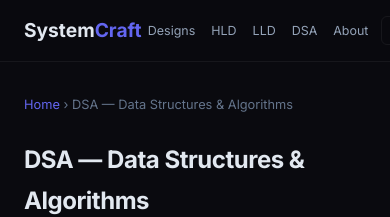
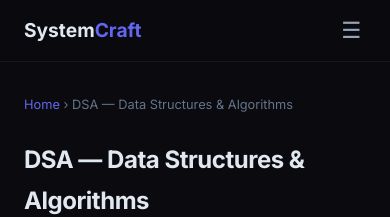
Before and after one commit to iluzn/HLD-Designs, a Jekyll site: the page built from pages/dsa.md, in a window 390 px wide. Shown: the top 217 px of the page. Built offline with Jekyll 4.4.1, drawn with Linux system fonts in a browser that asks for light colours; comment, search, counter and statistics services are not loaded.

Commit message:
feat: add hamburger menu for mobile (≤600px) to prevent nav overflow

```diff
--- a/_layouts/default.html
+++ b/_layouts/default.html
@@ -48,6 +48,18 @@
         /* Theme toggle */
         .theme-toggle { background: none; border: 1px solid var(--border); color: var(--text-muted); padding: 0.4rem 0.6rem; border-radius: 6px; cursor: pointer; font-size: 1rem; margin-left: 0.5rem; transition: all 0.2s; }
         .theme-toggle:hover { border-color: var(--accent); color: var(--text); }
+
+        /* Hamburger menu for mobile */
+        .hamburger { display: none; background: none; border: none; color: var(--text-muted); font-size: 1.4rem; cursor: pointer; padding: 0.3rem; line-height: 1; }
+        .nav-links { display: flex; align-items: center; gap: 0.2rem; }
+
+        @media (max-width: 600px) {
+            .hamburger { display: block; }
+            .nav-links { display: none; position: absolute; top: 100%; right: 1rem; background: var(--bg-header); border: 1px solid var(--border); border-radius: 8px; padding: 0.5rem; flex-direction: column; align-items: stretch; min-width: 150px; box-shadow: 0 8px 24px rgba(0,0,0,0.3); backdrop-filter: blur(12px); }
+            .nav-links.open { display: flex; }
+            .nav-links a { padding: 0.6rem 1rem; font-size: 0.9rem; }
+            .theme-toggle { margin: 0.3rem 1rem; }
+        }
 
         .page-layout { max-width: 1200px; margin: 0 auto; padding: 2rem 1.5rem 4rem; display: grid; grid-template-columns: 1fr 220px; gap: 3rem; }
 
@@ -125,8 +137,6 @@
             .mobile-toc-btn { display: block; }
             .content h1 { font-size: 1.5rem; }
             .content h2 { font-size: 1.2rem; }
-            nav a { font-size: 0.78rem; padding: 0.3rem 0.4rem; }
-            .theme-toggle { padding: 0.3rem 0.5rem; font-size: 0.9rem; margin-left: 0.2rem; }
         }
     </style>
     <script>
@@ -145,12 +155,15 @@
         <div class="header-inner">
             <a href="/" class="logo">System<span>Craft</span></a>
             <nav>
+                <button class="hamburger" id="hamburger-btn" aria-label="Menu">☰</button>
+                <div class="nav-links" id="nav-links">
                     <a href="/">Designs</a>
                     <a href="/concepts">HLD</a>
                     <a href="/lld-fundamentals">LLD</a>
                     <a href="/dsa-fundamentals">DSA</a>
                     <a href="/about">About</a>
                     <button class="theme-toggle" id="theme-btn" title="Toggle theme">🌙</button>
+                </div>
             </nav>
         </div>
     </header>
```
Also changed, not shown: other parts of _layouts/default.html (+19 -0 lines). Lines whose indentation alone changed are shown as unchanged.
